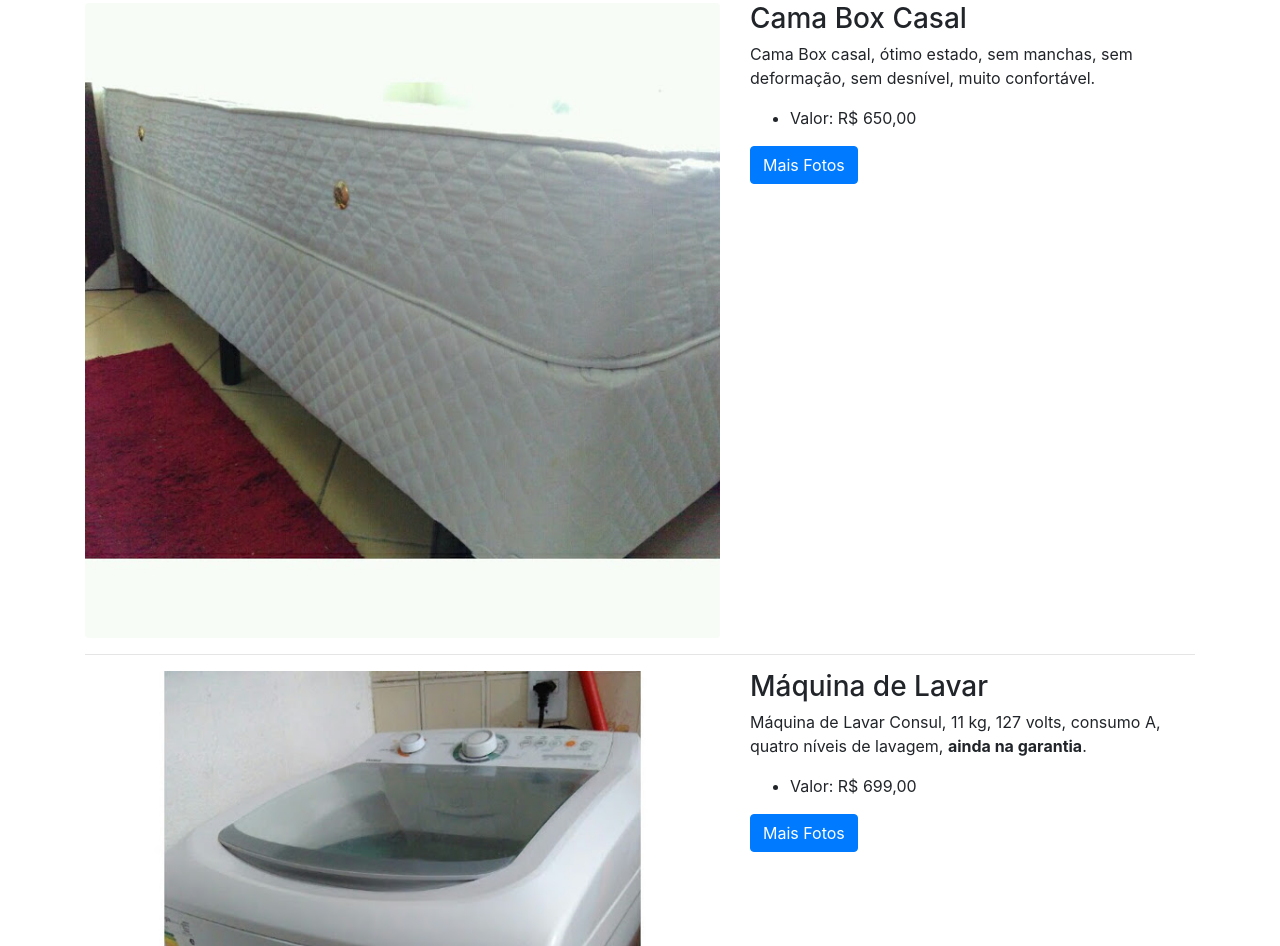
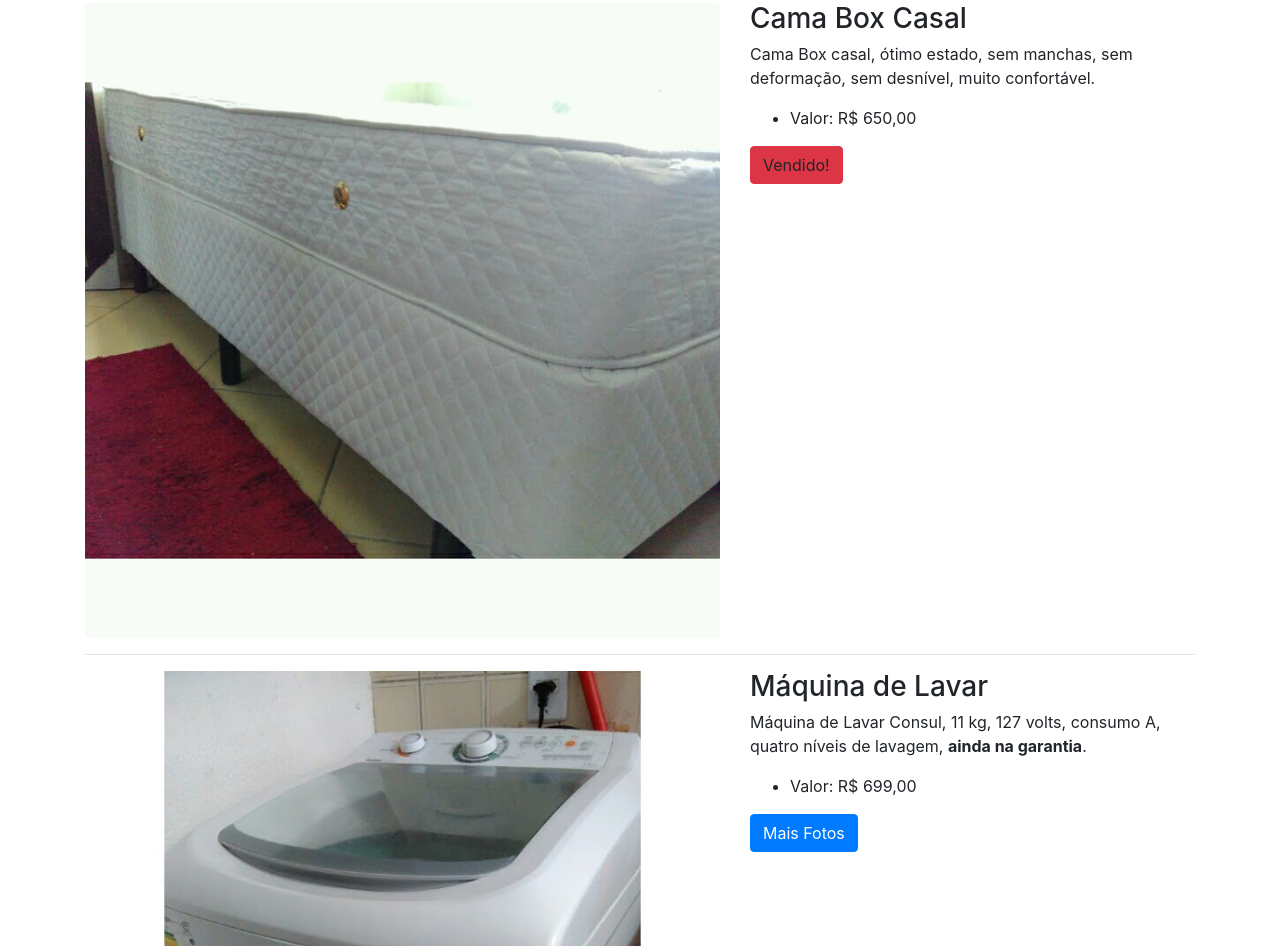
Before and after one commit to luucasAlbuq/adeuspoa, a website: page index.html in a window 1280 px wide. Shown: the part 3649-4595 px from the top of the page. Drawn offline with Linux system fonts and the light colour scheme.

Commit message:
Cama vendida

```diff
--- a/index.html
+++ b/index.html
@@ -183,7 +183,7 @@
                     <ul>
                       <li>Valor: R$ 650,00</li>
                     </ul>
-                    <a class="btn btn-primary" href="http://bit.ly/2wTnmzi" target="_blank">Mais Fotos</a>
+                    <a class="btn btn-danger">Vendido!</a>
                   </div>
                 </div>
                 <!-- /.row -->
```
